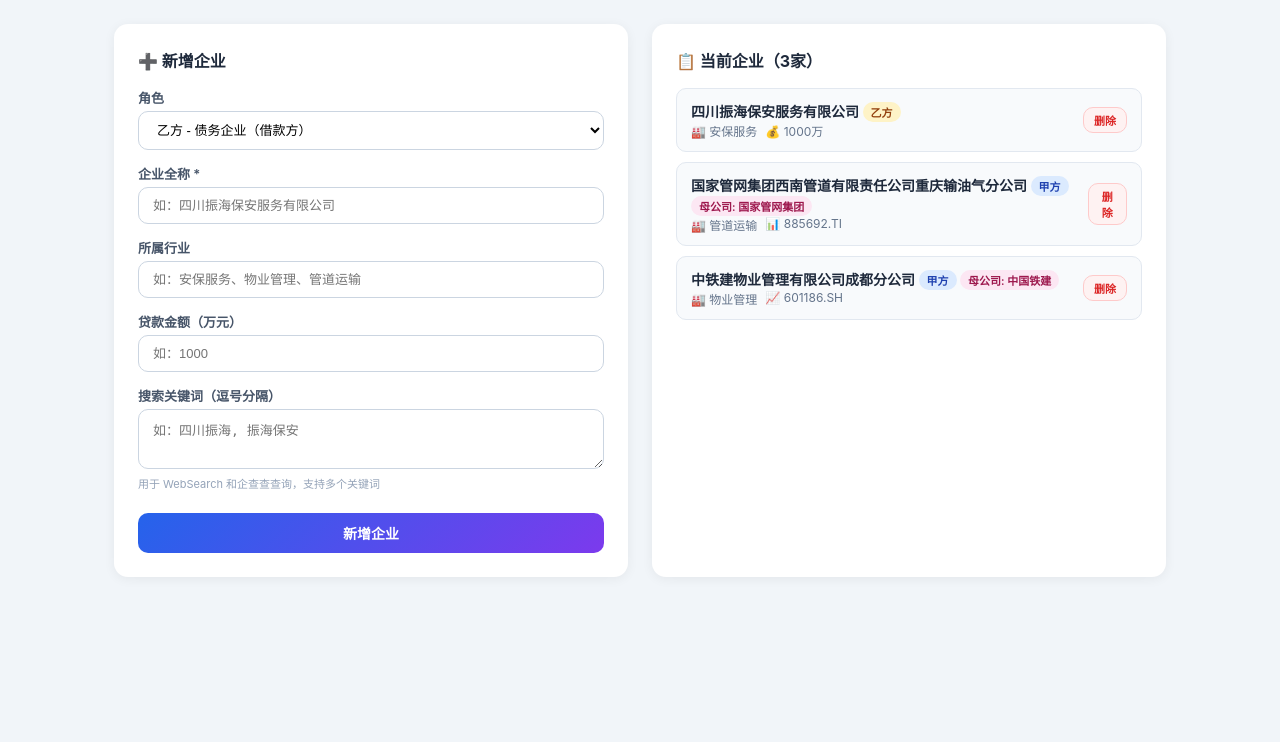
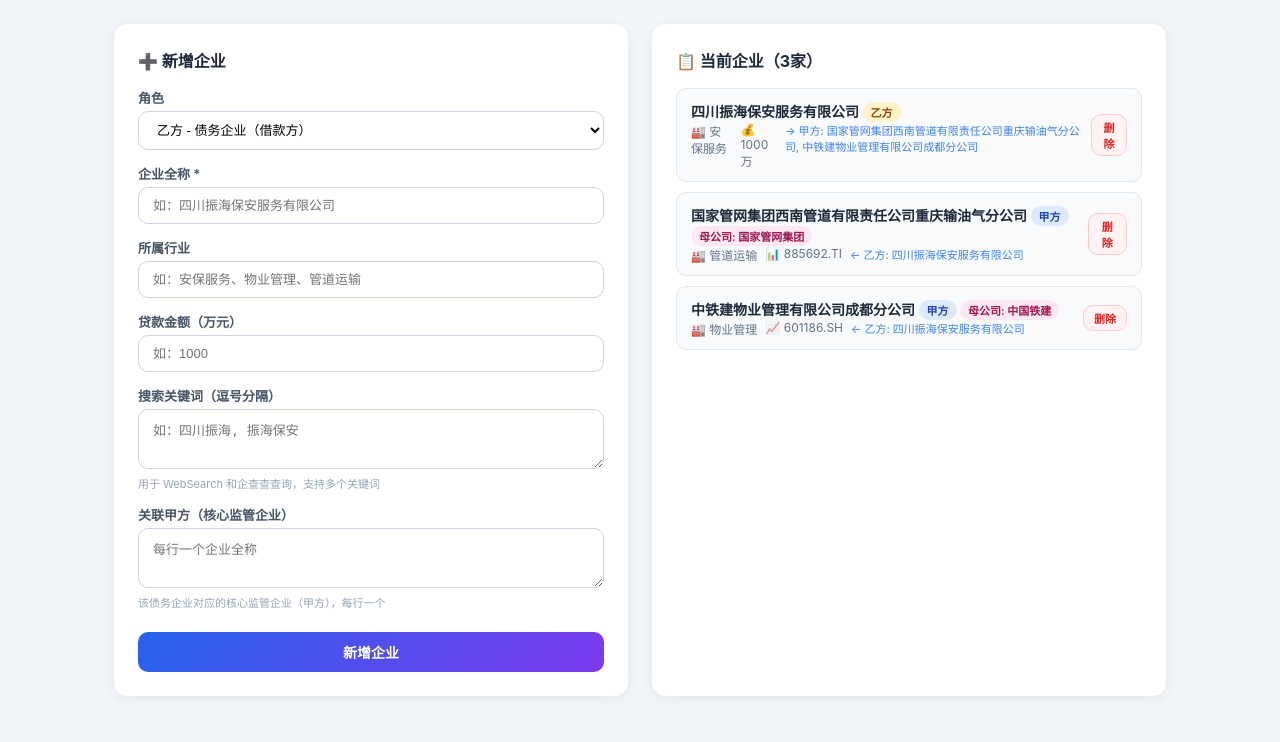
Before and after one commit to qipy2026/AIDeepresearch, a FastAPI app: page /enterprises in a window 1280 px wide. Shown: the part 58-800 px from the top of the page. Run offline with FastAPI, Linux system fonts and the light colour scheme; some libraries are stand-ins or nearby versions.

Commit message:
feat: enterprise relationship linking — debtor/core_parties fields
- 甲方.debtor → 指向乙方名称
- 乙方.core_parties → 列出关联甲方列表
- enterprises.html: form + listing shows relationships
Co-Authored-By: Claude <noreply@anthropic.com>

```diff
--- a/backend/config/enterprises.yaml
+++ b/backend/config/enterprises.yaml
@@ -1,6 +1,7 @@
 # 监管企业注册表
 # role: 乙方=债务企业(借款方)  甲方=核心监管企业(债务人的主要客户/付款方)
-# parent: 甲方的母公司（甲方查无风险信号时向上追溯）
+# 关联: 甲方的 debtor 字段指向乙方名称，乙方的 core_parties 列出关联甲方
+# parent: 甲方的母公司（无信号时向上追溯）
 
 enterprises:
   # ── 乙方（债务企业）──
@@ -9,6 +10,9 @@ enterprises:
     stock_code: ""
     industry: 安保服务
     loan_amount: 1000.0
+    core_parties:                         # 关联的核心监管企业（甲方）
+      - 国家管网集团西南管道有限责任公司重庆输油气分公司
+      - 中铁建物业管理有限公司成都分公司
     keywords:
       - 四川振海
       - 振海保安
@@ -16,10 +20,11 @@ enterprises:
   # ── 甲方（核心监管企业）──
   - name: 国家管网集团西南管道有限责任公司重庆输油气分公司
     role: 甲方
+    debtor: 四川振海保安服务有限公司      # 对应的债务企业
     stock_code: ""
     concept_code: "885692.TI"
     industry: 管道运输
-    parent: 国家管网集团          # 甲方无信号时追溯母公司
+    parent: 国家管网集团
     parent_stock_code: ""
     keywords:
       - 国家管网
@@ -27,9 +32,10 @@ enterprises:
 
   - name: 中铁建物业管理有限公司成都分公司
     role: 甲方
-    stock_code: "601186.SH"        # 母公司中国铁建上市
+    debtor: 四川振海保安服务有限公司      # 对应的债务企业
+    stock_code: "601186.SH"
     industry: 物业管理
-    parent: 中国铁建               # 母公司上市，同花顺可查
+    parent: 中国铁建
     parent_stock_code: "601186.SH"
     keywords:
       - 中铁建物业
--- a/backend/src/main.py
+++ b/backend/src/main.py
@@ -291,6 +291,8 @@ def create_app() -> FastAPI:
             "parent": body.get("parent", ""),
             "parent_stock_code": body.get("parent_stock_code", ""),
             "concept_code": body.get("concept_code", ""),
+            "debtor": body.get("debtor", ""),
+            "core_parties": body.get("core_parties", []),
             "keywords": [k.strip() for k in body.get("keywords", "").split(",") if k.strip()],
         }
         if not ent["name"]:
--- a/backend/src/templates/enterprises.html
+++ b/backend/src/templates/enterprises.html
@@ -80,6 +80,11 @@ body { font-family: -apple-system, BlinkMacSystemFont, 'Segoe UI', sans-serif; b
           <textarea id="keywords" placeholder="如：四川振海, 振海保安"></textarea>
           <div class="hint">用于 WebSearch 和企查查查询，支持多个关键词</div>
         </div>
+        <div class="field" id="linkedField" style="display:none">
+          <label>关联的债务企业</label>
+          <input id="debtor" placeholder="如：四川振海保安服务有限公司">
+          <div class="hint">甲方对应的乙方（债务企业）名称</div>
+        </div>
         <div id="parentFields" style="display:none">
           <div class="field">
             <label>母公司名称</label>
@@ -98,6 +103,11 @@ body { font-family: -apple-system, BlinkMacSystemFont, 'Segoe UI', sans-serif; b
               <div class="hint">非上市母公司填行业概念指数</div>
             </div>
           </div>
+        </div>
+        <div class="field" id="corePartiesField">
+          <label>关联甲方（核心监管企业）</label>
+          <textarea id="coreParties" placeholder="每行一个企业全称"></textarea>
+          <div class="hint">该债务企业对应的核心监管企业（甲方），每行一个</div>
         </div>
         <button type="submit" class="btn btn-primary" style="width:100%;margin-top:8px;">新增企业</button>
       </form>
@@ -118,10 +128,11 @@ body { font-family: -apple-system, BlinkMacSystemFont, 'Segoe UI', sans-serif; b
 const API = 'http://127.0.0.1:8080';
 
 function onRoleChange() {
-  document.getElementById('parentFields').style.display =
-    document.getElementById('role').value === '甲方' ? 'block' : 'none';
-  document.getElementById('loanAmountField').style.display =
-    document.getElementById('role').value === '乙方' ? 'block' : 'none';
+  const isA = document.getElementById('role').value === '甲方';
+  document.getElementById('parentFields').style.display = isA ? 'block' : 'none';
+  document.getElementById('linkedField').style.display = isA ? 'block' : 'none';
+  document.getElementById('loanAmountField').style.display = isA ? 'none' : 'block';
+  document.getElementById('corePartiesField').style.display = isA ? 'none' : 'block';
 }
 
 async function addEnterprise(e) {
@@ -135,6 +146,8 @@ async function addEnterprise(e) {
     parent: document.getElementById('parent').value.trim(),
     parent_stock_code: document.getElementById('parentStockCode').value.trim(),
     concept_code: document.getElementById('conceptCode').value.trim(),
+    debtor: document.getElementById('debtor').value.trim(),
+    core_parties: document.getElementById('coreParties').value.trim().split('\n').filter(s=>s.trim()),
   };
   if (!data.name) { showMsg('请输入企业全称', 'err'); return; }
   try {
@@ -168,7 +181,11 @@ async function loadEnterprises() {
     const data = await resp.json();
     const list = data.enterprises || [];
     document.getElementById('entCount').textContent = list.length;
-    const html = list.length ? list.map(e => `
+    const html = list.length ? list.map(e => {
+      const debtorInfo = e.debtor ? `<span style="font-size:11px;color:#3b82f6;">← 乙方: ${e.debtor}</span>` : '';
+      const coreInfo = e.core_parties && e.core_parties.length
+        ? `<span style="font-size:11px;color:#3b82f6;">→ 甲方: ${e.core_parties.join(', ')}</span>` : '';
+      return `
       <div class="ent-row">
         <div>
           <div class="name">${e.name}
@@ -180,11 +197,12 @@ async function loadEnterprises() {
             ${e.loan_amount ? `<span>💰 ${e.loan_amount}万</span>` : ''}
             ${e.parent_stock_code ? `<span>📈 ${e.parent_stock_code}</span>` : ''}
             ${e.concept_code ? `<span>📊 ${e.concept_code}</span>` : ''}
+            ${debtorInfo} ${coreInfo}
           </div>
         </div>
         <button class="btn btn-danger" onclick="deleteEnterprise('${e.name.replace(/'/g,"\\'")}')">删除</button>
       </div>
-    `).join('') : '<div class="empty">暂无企业，请添加</div>';
+    `}).join('') : '<div class="empty">暂无企业，请添加</div>';
     document.getElementById('entList').innerHTML = html;
   } catch(err) { console.error(err); }
 }
```
